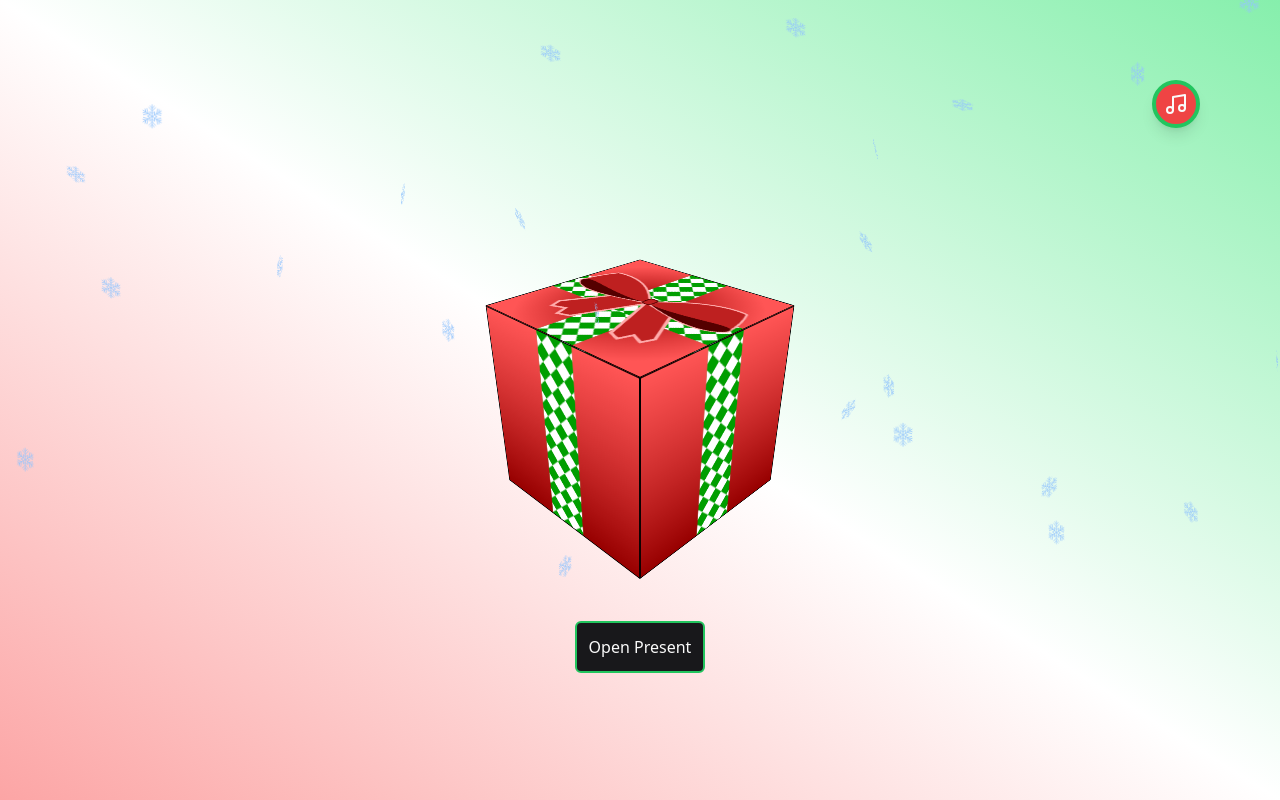
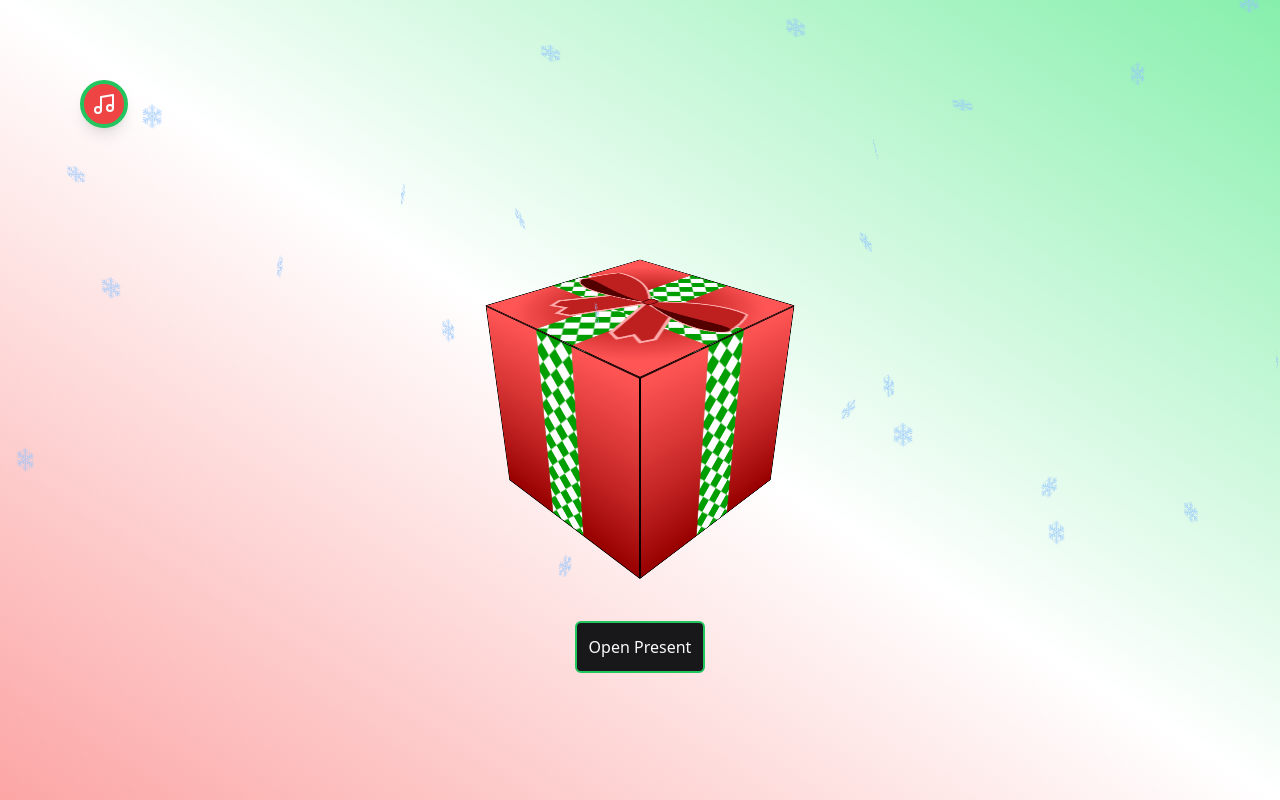
Before and after one commit to jrbarnhart/christmas-2024, a React (Vite) app: page / in a window 1280 px wide. Built offline with nearby package versions, Linux system fonts and the light colour scheme.

Commit message:
Adjust button placement

```diff
--- a/src/App.tsx
+++ b/src/App.tsx
@@ -26,7 +26,7 @@ function App() {
       <div className="row-span-full col-span-full pointer-events-none touch-none">
         <Snowflakes />
       </div>
-      <div className="row-start-1 col-start-3 flex justify-end mr-20 mt-20  ">
+      <div className="row-start-1 col-start-1 flex justify-start p-10 md:p-20 ">
         <MusicToggle appState={appState} music={music} />
       </div>
     </main>
```
